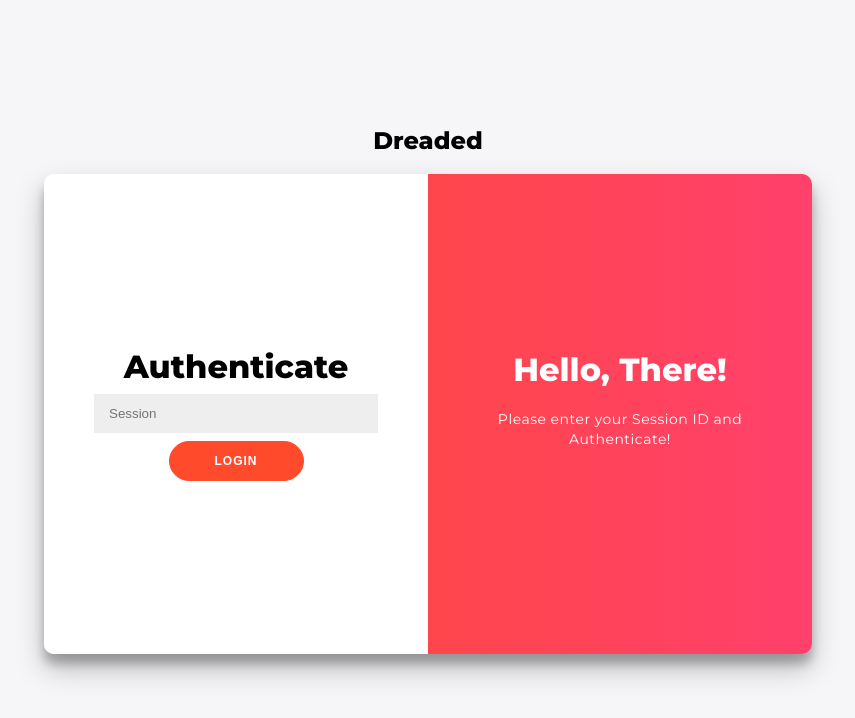
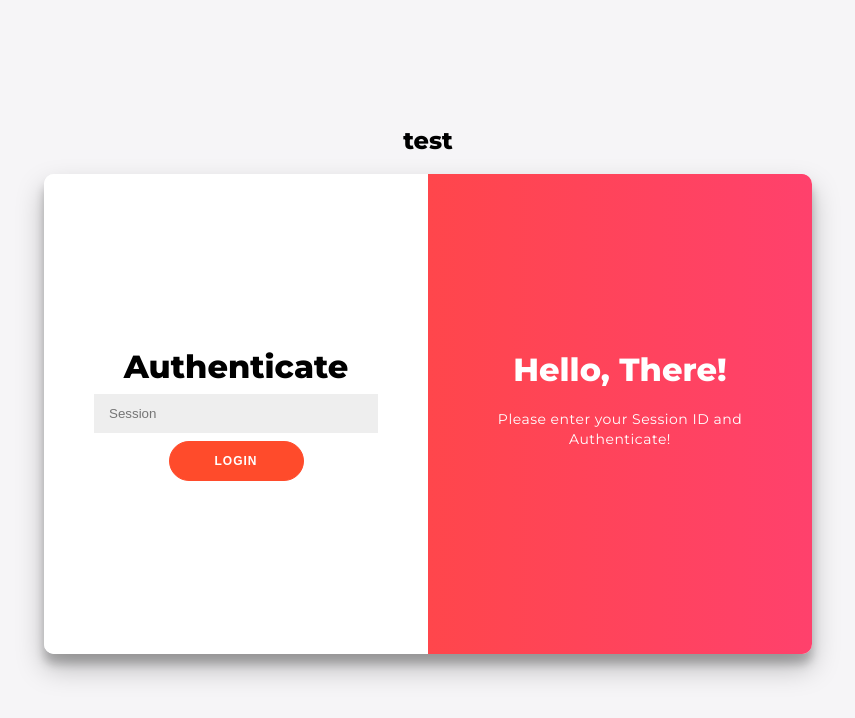
Before and after one commit to Ife250/test114, a website: page views/index.html in a window 1280 px wide. Shown: the whole page, without its empty margins (212-1067 px from the left). Drawn offline with Linux system fonts and the light colour scheme.

Commit message:
Update index.html

```diff
--- a/views/index.html
+++ b/views/index.html
@@ -1,4 +1,4 @@
-<h2>Dreaded</h2>
+<h2>test</h2>
 <div class="container" id="container">
     <link rel="stylesheet" href="style.css">
 	<div class="form-container sign-in-container">
```
